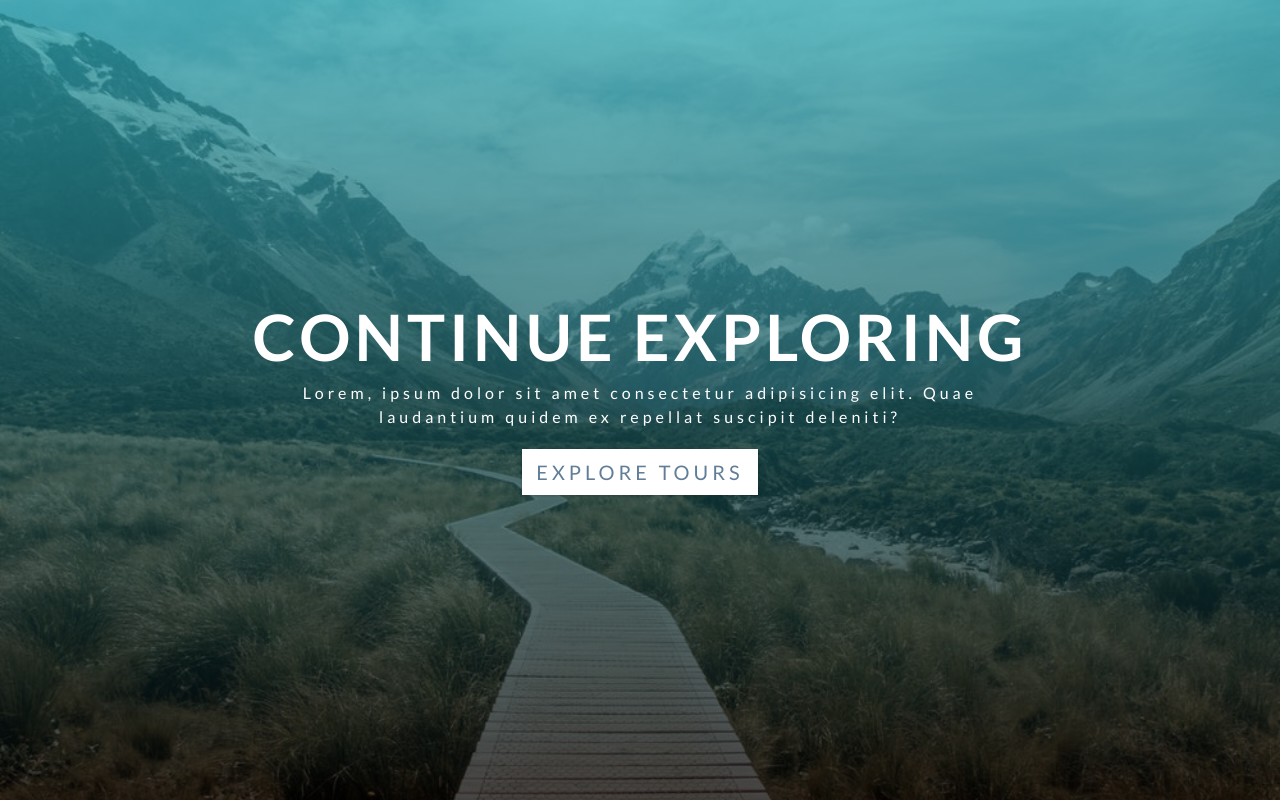
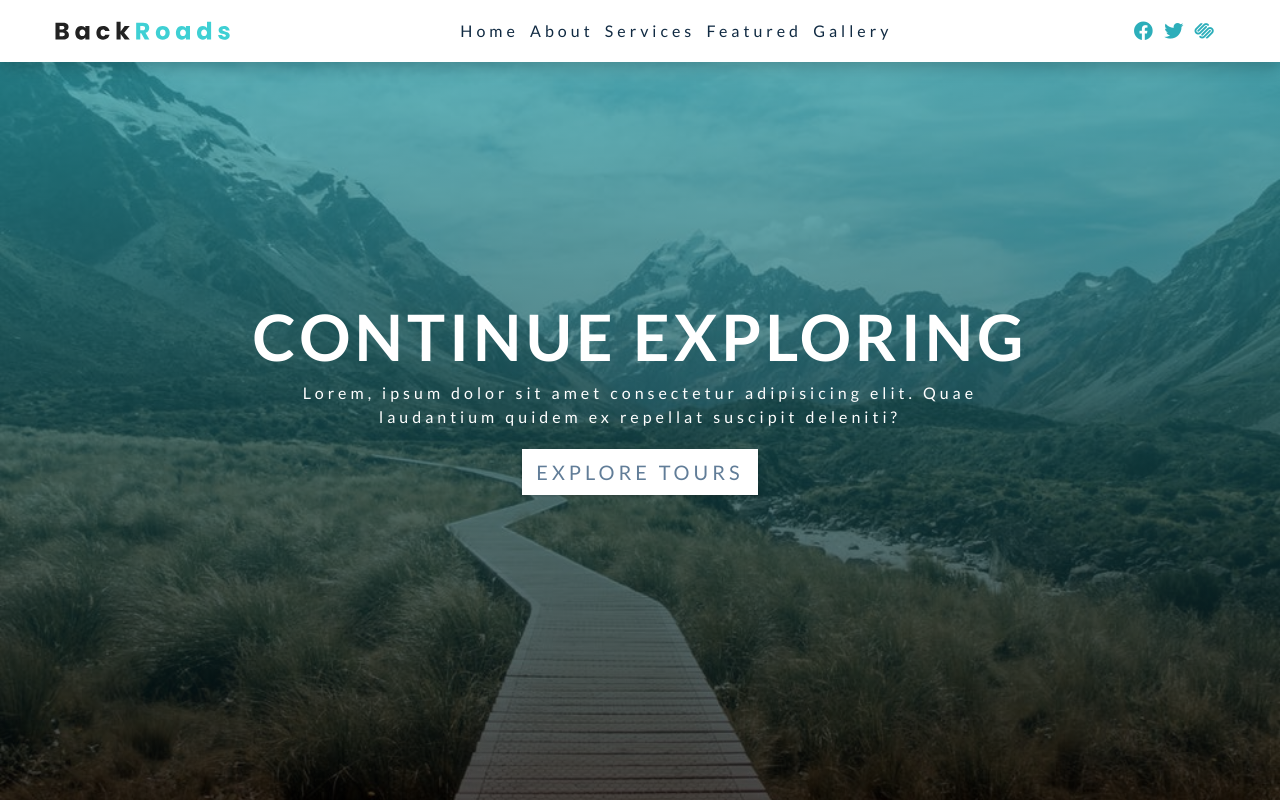
Before and after one commit to BlueXtreme/Backroads_flexbox, a plain HTML site: page index.html in a window 1280 px wide. Shown: the top 802 px of the page. Drawn offline with Linux system fonts and the light colour scheme.

Commit message:
Added Navbar

```diff
--- a/css/styles.css
+++ b/css/styles.css
@@ -69,14 +69,10 @@ ul {
 a {
   text-decoration: none;
 }
-img {
+img:not(.nav-logo) {
   width: 100%;
   display: block;
 }
-/* img:not(.nav-logo) {
-  width: 100%;
-  display: block;
-} */
 
 h1,
 h2,
@@ -174,7 +170,107 @@ p {
 Navbar
 ===============
 */
-
+.navbar {
+  position: fixed;
+  top: 0;
+  left: 0;
+  width: 100%;
+  background: var(--clr-white);
+  box-shadow: var(--dark-shadow);
+  z-index: 2;
+}
+.nav-icons {
+  display: none;
+}
+.nav-center {
+  width: 100%;
+  max-width: 1170px;
+  margin: 0 auto;
+}
+.nav-header {
+  display: flex;
+  justify-content: space-between;
+  align-items: center;
+  padding: 1rem 2rem;
+}
+.nav-toggle {
+  background: transparent;
+  border: transparent;
+  font-size: 1.5rem;
+  color: var(--clr-primary-5);
+  cursor: pointer;
+  transition: var(--transition);
+}
+.nav-toggle:hover {
+  transform: scale(1.2);
+}
+.nav-link {
+  display: block;
+  padding: 1rem 2rem;
+  text-transform: capitalize;
+  letter-spacing: var(--spacing);
+  transition: var(--transition);
+  color: var(--clr-grey-1);
+  cursor: pointer;
+  font-size: 1rem;
+}
+.nav-link:hover {
+  color: var(--clr-primary-1);
+  background: var(--clr-primary-8);
+  padding-left: 2.25rem;
+}
+/* 280px */
+.nav-links {
+  height: 0;
+  overflow: hidden;
+  transition: var(--transition);
+}
+.show-links {
+  height: 280px;
+}
+@media screen and (min-width: 992px) {
+  /* hide toggle button */
+  .navbar {
+    padding: 1rem 2rem;
+  }
+  .nav-toggle {
+    display: none;
+  }
+  .nav-center {
+    display: flex;
+    justify-content: space-between;
+    align-items: center;
+    flex-wrap: wrap;
+  }
+  .nav-links {
+    height: auto;
+    display: flex;
+  }
+  .nav-header {
+    padding: 0 0;
+  }
+  .nav-link {
+    padding: 0 0;
+    margin-right: 0.7rem;
+  }
+  .nav-link:hover {
+    padding: 0;
+    color: var(--clr-primary-5);
+    background: transparent;
+  }
+  .nav-icons {
+    display: flex;
+  }
+  .nav-icon {
+    margin-right: 0.7rem;
+    color: var(--clr-primary-5);
+    font-size: 1.2rem;
+    transition: var(--transition);
+  }
+  .nav-icon:hover {
+    color: var(--clr-primary-8);
+  }
+}
 /*
 ===============
 Hero
--- a/index.html
+++ b/index.html
@@ -19,6 +19,80 @@
     <!-- header  -->
     <header id="home">
       <!-- navbar -->
+      <nav class="navbar">
+        <div class="nav-center">
+          <!-- nav header -->
+          <div class="nav-header">
+            <img src="./images/logo.svg" class="nav-logo" alt="" />
+            <button type="button" class="nav-toggle" id="nav-toggle">
+              <i class="fas fa-bars"></i>
+            </button>
+          </div>
+          <!-- end of nav header -->
+          <!-- nav links -->
+          <ul class="nav-links" id="nav-links">
+            <!-- single link -->
+            <li>
+              <a href="#home" class="nav-link scroll-link">home</a>
+            </li>
+            <!-- end of single link -->
+            <!-- single link -->
+            <li>
+              <a href="#about" class="nav-link scroll-link">about</a>
+            </li>
+            <!-- end of single link -->
+            <!-- single link -->
+            <li>
+              <a href="#services" class="nav-link scroll-link">services</a>
+            </li>
+            <!-- end of single link -->
+            <!-- single link -->
+            <li>
+              <a href="#featured" class="nav-link scroll-link">featured</a>
+            </li>
+            <!-- end of single link -->
+            <!-- single link -->
+            <li>
+              <a href="#gallery" class="nav-link scroll-link">gallery</a>
+            </li>
+            <!-- end of single link -->
+          </ul>
+          <!-- end of nav links -->
+          <!-- nav icons -->
+          <ul class="nav-icons">
+            <!-- single icon -->
+            <li>
+              <a
+                href="https://www.facebook.com"
+                target="blank"
+                class="nav-icon"
+              >
+                <i class="fab fa-facebook"></i>
+              </a>
+            </li>
+            <!-- end of single icon -->
+            <!-- single icon -->
+            <li>
+              <a href="https://www.twitter.com" target="blank" class="nav-icon">
+                <i class="fab fa-twitter"></i>
+              </a>
+            </li>
+            <!-- end of single icon -->
+            <!-- single icon -->
+            <li>
+              <a
+                href="https://www.squarespace.com"
+                target="blank"
+                class="nav-icon"
+              >
+                <i class="fab fa-squarespace"></i>
+              </a>
+            </li>
+            <!-- end of single icon -->
+          </ul>
+          <!-- end of nav icons -->
+        </div>
+      </nav>
       <!-- hero -->
       <div class="hero">
         <div class="hero-banner">
```
